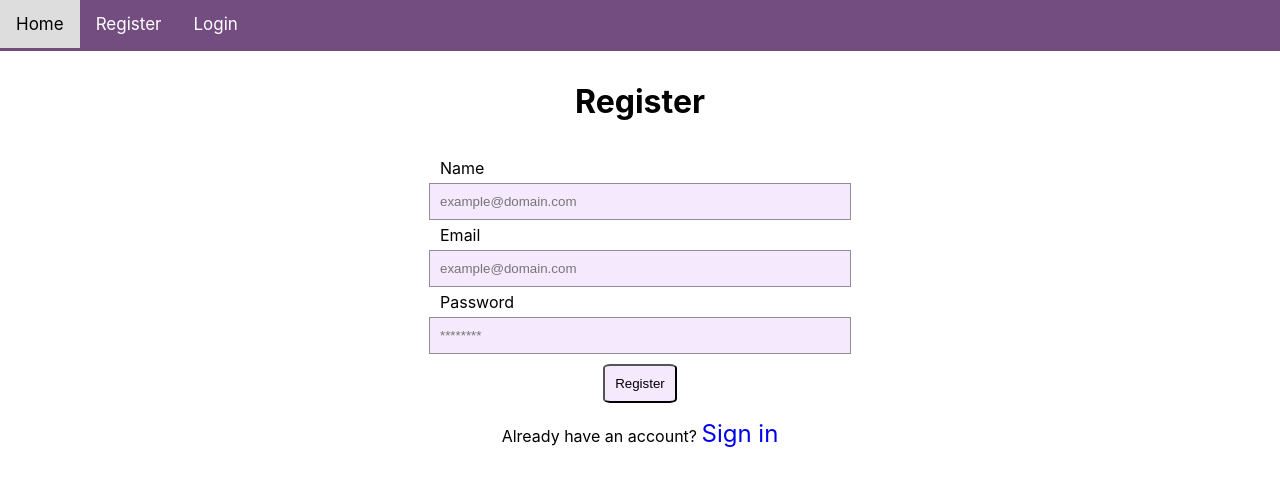
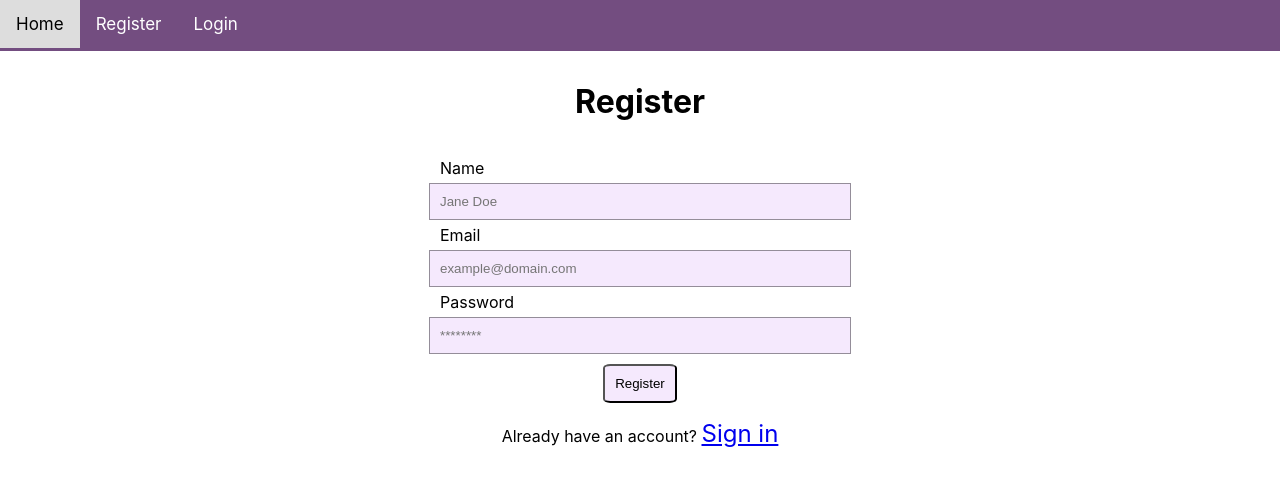
Before and after one commit to mitchdmarino/Responsive-React-Dashboard, a React (Create React App) app in the folder client/: page /register in a window 1280 px wide. Shown: the top 486 px of the page. Built offline with nearby package versions, Linux system fonts and the light colour scheme.

Commit message:
fix placeholder on register form name input

```diff
--- a/client/src/components/user/pages/Register.jsx
+++ b/client/src/components/user/pages/Register.jsx
@@ -54,7 +54,7 @@ export default function Register({ currentUser, setCurrentUser }) {
                     name='name'
                     id='name'
                     value={name}
-                    placeholder='example@domain.com'
+                    placeholder='Jane Doe'
                     onChange={(e) => setName(e.target.value)}
                 />
                 <label htmlFor='email'>Email</label>
--- a/client/src/index.css
+++ b/client/src/index.css
@@ -258,8 +258,12 @@ nav .icon {
   display: flex;
   justify-content: space-around;
 }
-.about-list li,a {
+.about-list >li {
   text-decoration: none;
   list-style-type: none;
   font-size: 24px;
 }
+
+a {
+  font-size: 24px;
+}
```
